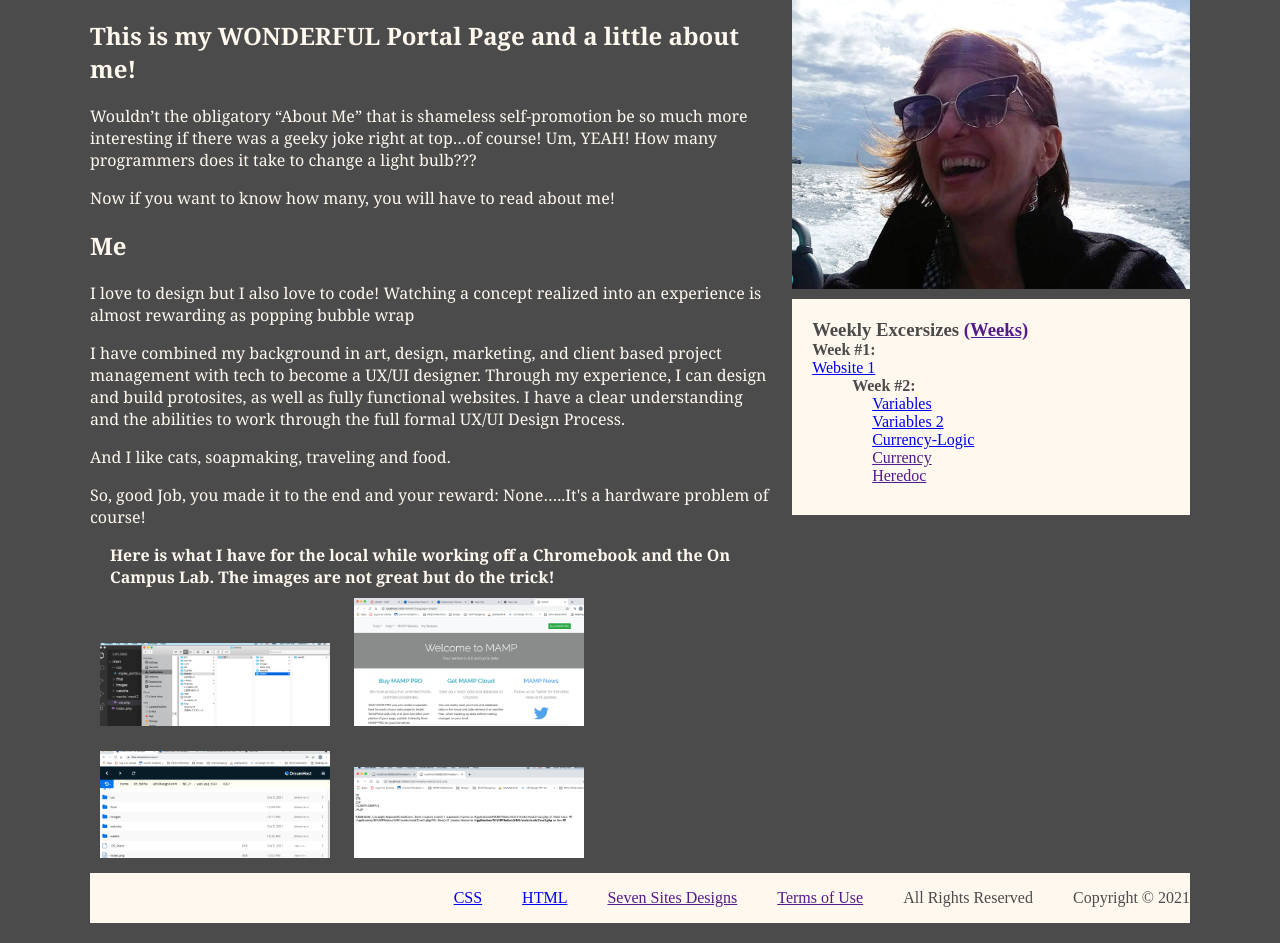
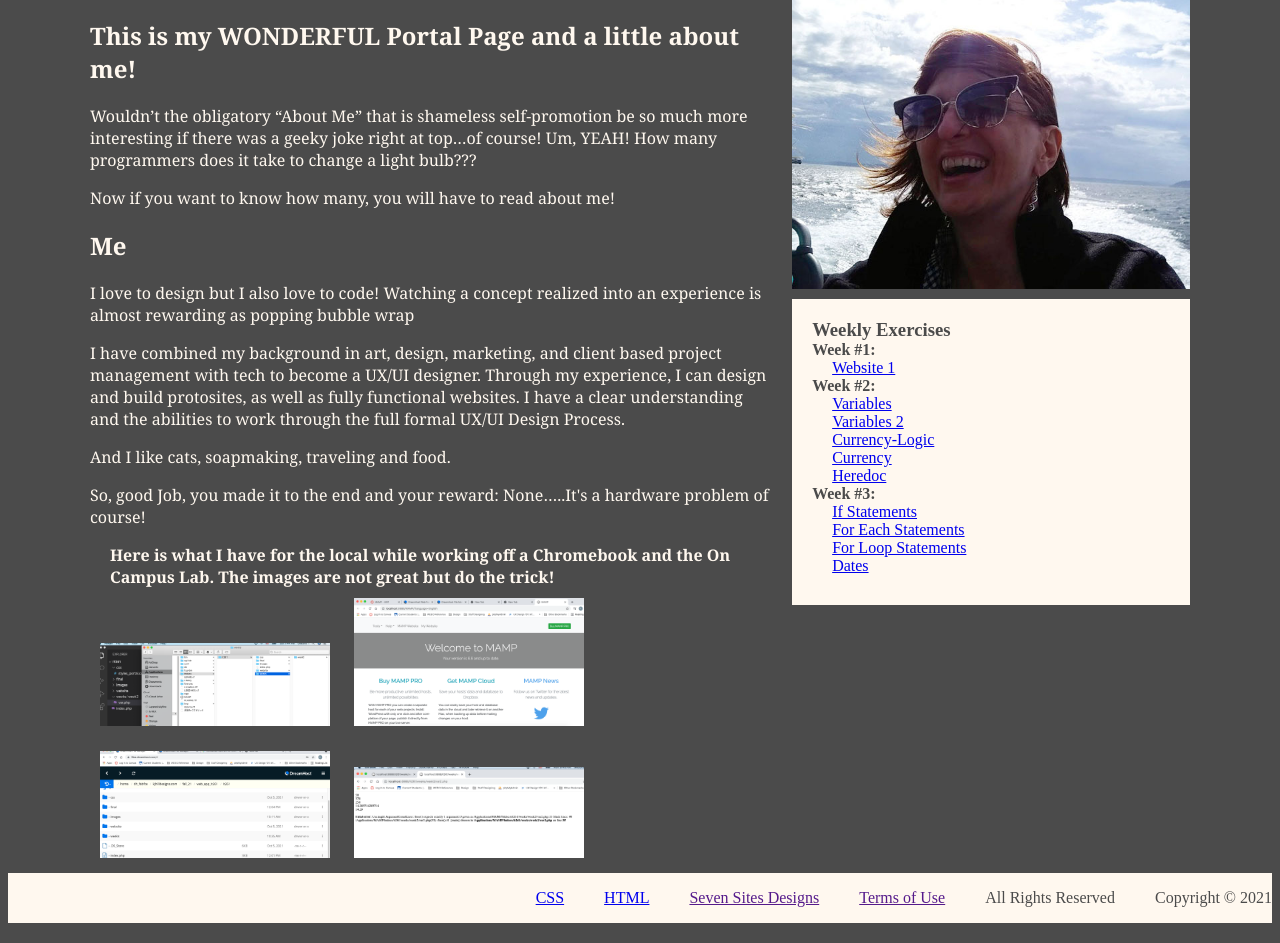
Before and after one commit to kjhill1/261_WebApps_fall_2021, a PHP site: page /index.php in a window 1280 px wide. Shown: the part 134-1077 px from the top of the page. Run offline with PHP 8.4, Linux system fonts and the light colour scheme.

Commit message:
Revised index with week3 homework

```diff
--- a/index.php
+++ b/index.php
@@ -1,4 +1,4 @@
-<!-- PORTAL PAGE -->
+
 <!doctype html>
 <html lang="en">
 <head>
@@ -11,7 +11,7 @@
 <!-- this is from the HTML website page css is same as website page -->
 
 </head>
-
+<body>
 <header>
     <div class="header-inner">
         <!-- <a href="index.html"> -->
@@ -36,10 +36,7 @@
 
 <div id="wrapper">
 
-<!-- <div id="hero">test hero
 
-</div> closes hero -->
-<div class="container">
     <main>
     <h2>This is my WONDERFUL Portal Page and a little about me!</h2>
 
@@ -57,10 +54,10 @@
 
     <section>
         <h4>Here is what I have for the local while working off a Chromebook and the On Campus Lab. The images are not great but do the trick!</h4>
-        <img class="mamp" src="images/mamp_local.png" alt="me">
-        <img class="mamp" src="images/mamp_sucess.png" alt="me">
-        <img class="mamp"src="images/dh_file_set.png" alt="me">
-        <img class="mamp" src="images/error_message.png" alt="me">
+        <img class="mamp" src="images/mamp_local.png" alt="mamp local">
+        <img class="mamp" src="images/mamp_sucess.png" alt="mamp success">
+        <img class="mamp" src="images/dh_file_set.png" alt="dreamhost file set up">
+        <img class="mamp" src="images/error_message.png" alt="error">
 </section>
 
 </main>
@@ -69,39 +66,38 @@
 
 <aside>
 
-    <h3>Weekly Excersizes <a href="">(Weeks)<a></h3>
+    <h3>Weekly Exercises</h3>
 
     <h4>Week #1:</h4>
             <ul>
-                <li><a href="website/index.html"></li>Website 1</a></li>
-            <ul>
+                <li><a href="website/index.php">Website 1</a></li>
+            </ul>
 
     <h4>Week #2:</h4>
 
 
         <ul>
-                <li><a href="weeks/week2/var.php"><li>Variables</a></li>
+            <li><a href="weeks/week2/var.php">Variables</a></li>
             <li><a href="weeks/week2/var2.php">Variables 2</a></li>
             <li><a href="weeks/week2/currency_logic.php">Currency-Logic</a></li>
-                <li><a href="">Currency </a></li>
-                <li><a href="">Heredoc</a></li>
+            <li><a href="weeks/week2/currency.php">Currency</a></li>
+            <li><a href="weeks/week2/heredoc.php">Heredoc</a></li>
+        </ul>
+
+
+    <h4>Week #3:</h4>
+
         <ul>
+            <li><a href="weeks/week3/if.php">If Statements</a></li>
+            <li><a href="weeks/week3/foreach.php">For Each Statements</a></li>
+            <li><a href="weeks/week3/forloop.php">For Loop Statements</a></li>
+            <li><a href="weeks/week3/date.php">Dates</a></li>
+        </ul>
 
 </aside>
-<!--
-<footer>
-    <ul>
-        <li>Copyright &copy; 2021</li>
-        <li>All Rights Reserved</li>
-        <li><a href="">Terms of Use</a></li>
-        <li><a href="">Seven Sites Designs</a></li>
-        <li><a href="">Validate HTML</a></li>
-        <li><a href="">Validate css</a></li>
-    </ul>
 
-</footer> -->
-
- </div> <!--closes wrapper -->
+</div>
+<!-- closes div wrapper -->
 
     <footer>
         <ul>
@@ -109,12 +105,12 @@
             <li>All Rights Reserved</li>
             <li><a href="">Terms of Use</a></li>
             <li><a href="">Seven Sites Designs</a></li>
-        <li><a href="http://validator.w3.org/check?uri=referer">HTML</a></li>
-        <li><a href="http://jigsaw.w3.org/css-validator/check?uri=referer">CSS</a></li>
+            <li><a href="http://validator.w3.org/nu/?doc=https%3A%2F%2Fkjhilldesigns.com%2Ffall_21%2fweb_app_it261%2Fit261%2Findex.php">HTML</a></li>
+            <li><a href= "https://jigsaw.w3.org/css-validator/validator?uri=https%3A%2F%2Fkjhilldesigns.com%2Ffall_21%2fweb_app_it261%2Fit261%2Findex.php">CSS</a></li>
+
         </ul>
 
     </footer>
 
-<body>
 </body>
 </html>
```
Lines whose indentation alone changed are shown as unchanged.
